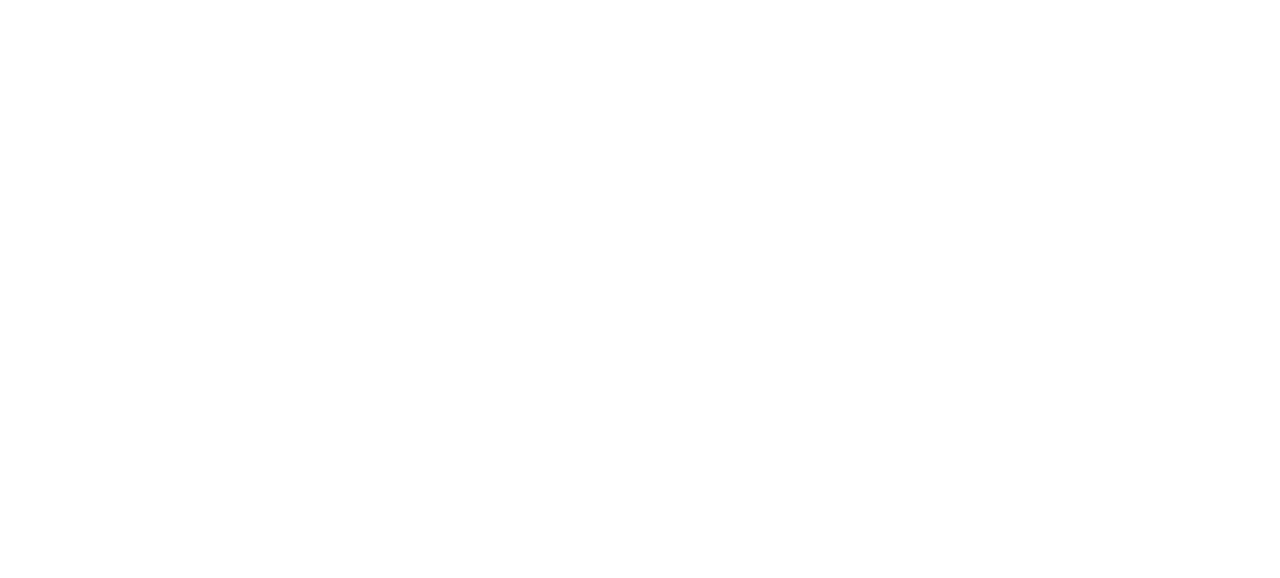
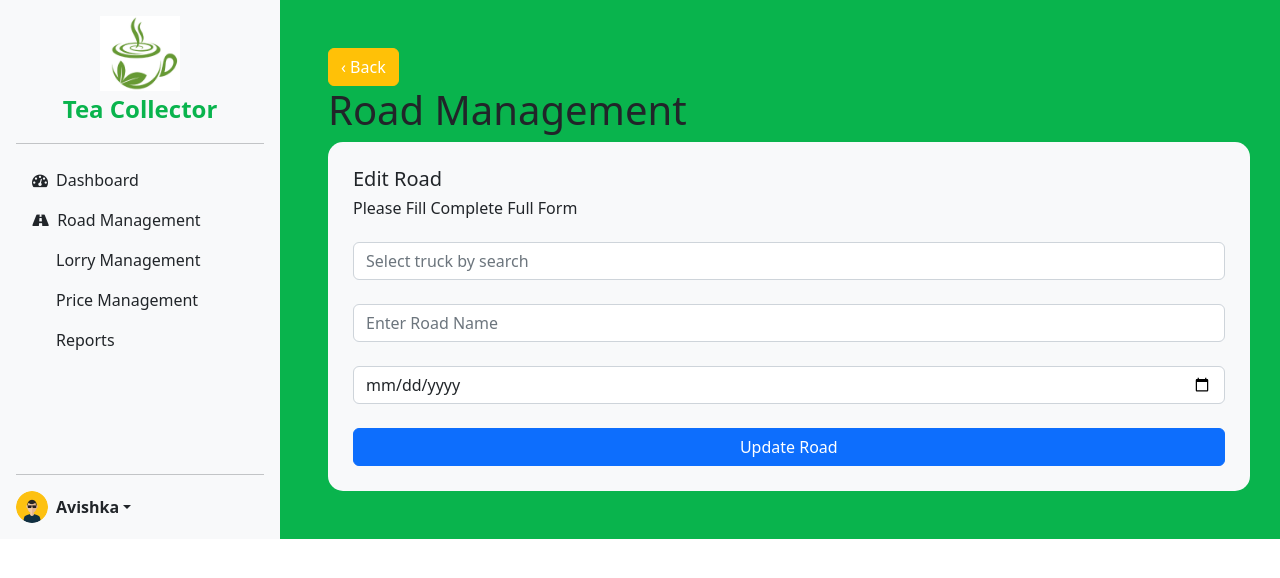
Before and after one commit to ahbjs/teaCollector, a React (Create React App) app in the folder frontend/: page /EditRoad/1 in a window 1280 px wide. Before the commit this address had no page. Shown: the top 578 px of the page. Built offline with nearby package versions, Linux system fonts and the light colour scheme; no server answers.

Commit message:
update and delete road

```diff
--- a/frontend/src/App.js
+++ b/frontend/src/App.js
@@ -10,6 +10,7 @@
 import AdminDashboard from './component/Admin/AdminDashboard';
 import RoadManagement from './component/Admin/RoadManagement';
 import AddRoad from './component/Admin/AddRoad';
+import EditRoad from './component/Admin/EditRoad';
 
 function App() {
   return (
@@ -19,6 +20,7 @@
         <Route exact path="/" element={<AdminDashboard/>} />
         <Route exact path="/RoadManagement" element={<RoadManagement/>} />
         <Route exact path="/AddRoad" element={<AddRoad/>} />
+        <Route exact path="/EditRoad/:id" element={<EditRoad/>} />
       </Routes>
     </div>
   </Router>
--- /dev/null
+++ b/frontend/src/component/Admin/EditRoad.js
@@ -0,0 +1,95 @@
+import React,{useCallback} from 'react';
+import 'bootstrap/dist/css/bootstrap.min.css';
+import 'font-awesome/css/font-awesome.min.css';
+import AdminSidebar from '../AdminSidebar';
+import '../../css/sidebar.css';
+import '../../css/admin.css';
+import axios from 'axios';
+import { Link } from 'react-router-dom';
+
+class EditRoad extends React.Component{
+    constructor(props){
+      super(props);
+      this.state = {road:[]};
+      this.url = window.location.href;
+      this.id = this.url.split('/');
+      this.id = this.id[this.id.length-1];
+    }
+
+    setRoad(data){
+        this.setState({
+            road : data
+        });
+        console.log(this.state.road);
+    }
+
+    componentDidMount(){
+        var dataSend = {
+            obID : this.id
+        }
+
+        axios.post("http://localhost:8000/road/getRoadbyId",dataSend)
+        .then(data => this.setRoad(data.data))
+        .catch(error => console.log(error));
+
+    }
+
+    updateRoad(event){
+        event.preventDefault();
+
+        var formData = {
+            obID : this.id,
+            lorryID : event.target.truck.value,
+            roadName : event.target.road.value,
+            date : event.target.date.value
+        }
+
+        console.log(formData);
+        axios.post(`http://localhost:8000/road/updateRoadbyId`, formData)
+        .then(res => {
+            console.log(res.data);
+            if(res.data.result === 1){
+
+                document.getElementById("back").click();
+            }
+        })
+    }
+
+    render(){
+
+        return (
+
+            <div style={{background:"#09B44D"}}>
+                <main className='sideBarCustom'>
+                    <AdminSidebar />
+                    <div className='col-lg-12 m-5'>
+                        <Link to={'/RoadManagement'} id="back"><button className='btn btn-warning' style={{color:"#fff"}}>&#8249; Back</button></Link>
+                        <h1>Road Management</h1>
+
+                        <div className='bg-light table-shape' style={{width: "72%"}}>
+                            <p className='h5 font-weight-bold'>Edit Road</p>
+                            <p className='h6 font-weight-light'>Please Fill Complete Full Form</p>
+                            <form onSubmit={(e) => this.updateRoad(e)}>
+                                <div class="form-group mt-4 mb-4">
+                                    <input type="text" class="form-control" name="truck" defaultValue={this.state.road.lorryID} placeholder="Select truck by search"/>
+                                </div>
+                                <div class="form-group mt-4 mb-4">
+                                    <input type="text" class="form-control" name="road" defaultValue={this.state.road.roadName} placeholder="Enter Road Name"/>
+                                </div>
+                                <div class="form-group mt-4 mb-4">
+                                    <input type="date" class="form-control" name="date"  defaultValue={this.state.road.date}  placeholder="Select Date"/>
+                                </div>
+                                <button type="submit" class="btn btn-primary w-100">Update Road</button>
+                            </form>
+                        </div>
+
+                    </div>
+                </main>
+            </div>
+        )
+
+    }
+
+}
+
+export default EditRoad;
--- a/frontend/src/component/Admin/RoadManagement.js
+++ b/frontend/src/component/Admin/RoadManagement.js
@@ -24,10 +24,24 @@
     }
 
     componentDidMount(){
+        this.loadRoads();
+
+    }
+
+    loadRoads(){
         axios.post("http://localhost:8000/road/getRoads")
         .then(data => this.setRoads(data.data))
         .catch(error => console.log(error));
+    }
 
+    deleteRoad(id){
+        var dataSend = {
+            obID : id
+        }
+
+        axios.post("http://localhost:8000/road/deleteRoadbyId",dataSend)
+        .then(data => this.loadRoads())
+        .catch(error => console.log(error));
     }
 
     render(){
@@ -68,8 +82,8 @@
                                             <td>{data.date}</td>
                                             <td>
                                                 <form>
-                                                    <button className='btn btn-warning btn-sm' style={{color:"#fff",marginRight:"3px",width:"45%"}} value={data._id}>Edit</button>
-                                                    <button className='btn btn-danger btn-sm' style={{width:"45%"}} value={data._id}>Delete</button>
+                                                    <Link to={'/EditRoad/'+data._id}><button className='btn btn-warning btn-sm' style={{color:"#fff",marginRight:"3px",width:"45%"}} value={data._id}>Edit</button></Link>
+                                                    <button onClick={(e) => this.deleteRoad(data._id)} type="button" className='btn btn-danger btn-sm' style={{width:"45%"}} value={data._id}>Delete</button>
                                                 </form>
                                             </td>
                                         </tr>
```
Also changed, not shown: 1 other file (tests, documents, lock files or other folders).
